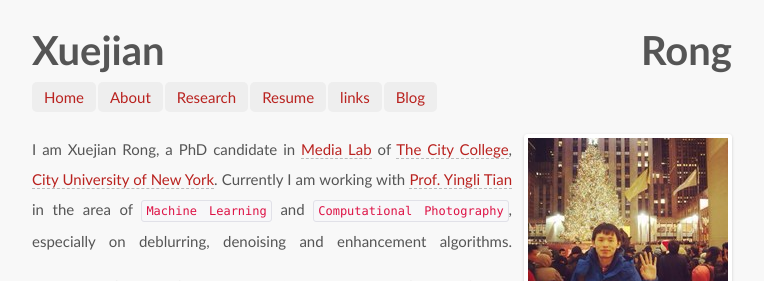
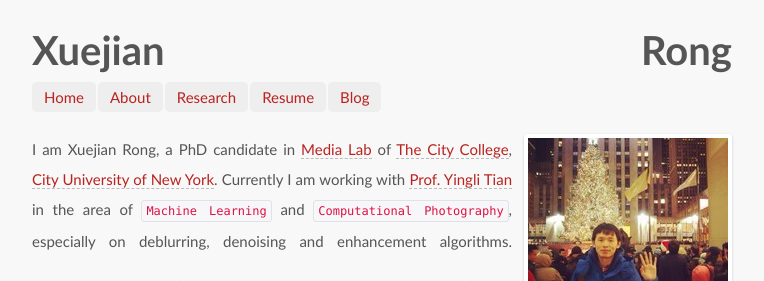
Before and after one commit to ionvision/ionvision.github.io.bk, a Jekyll site: the page built from index.md, in a window 1280 px wide. Shown: the top 281 px of the page, without its empty margins (258-1022 px from the left). Built offline with Jekyll 4.4.1, drawn with Linux system fonts in a browser that asks for light colours; some web fonts are replaced; Markdown is read by kramdown in place of the engine named in the settings.

Commit message:
remove links tag

```diff
--- a/_layouts/home.html
+++ b/_layouts/home.html
@@ -57,7 +57,6 @@
   <li><a href="/about/">About</a></li>
   <li><a href="/research/">Research</a></li>
   <li><a href="/resume.pdf">Resume</a></li>
-  <li><a href="/links">links</a></li>
   <li><a href="/blog/">Blog</a></li>
 </ul>
 {% if page.avatar %} <p><img src="avatar.jpg" title="Xuejian Rong" align="right" /></p> {% endif %}
```
